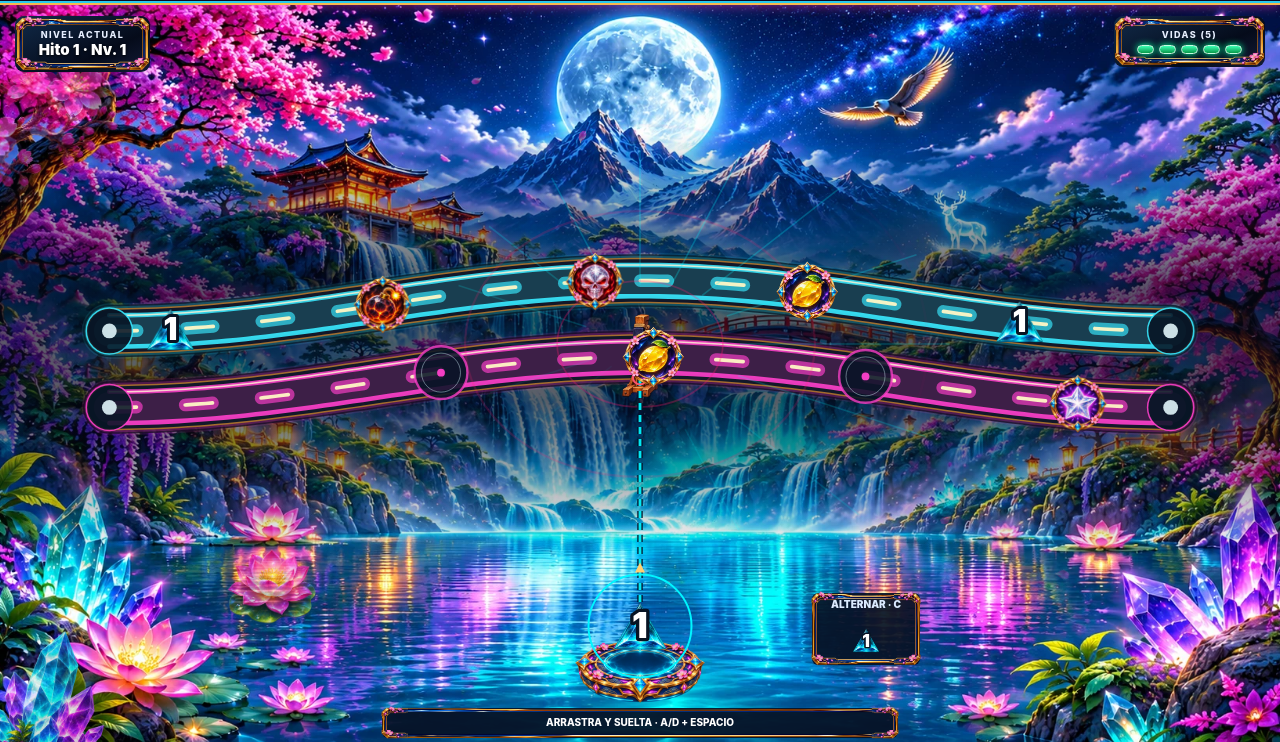
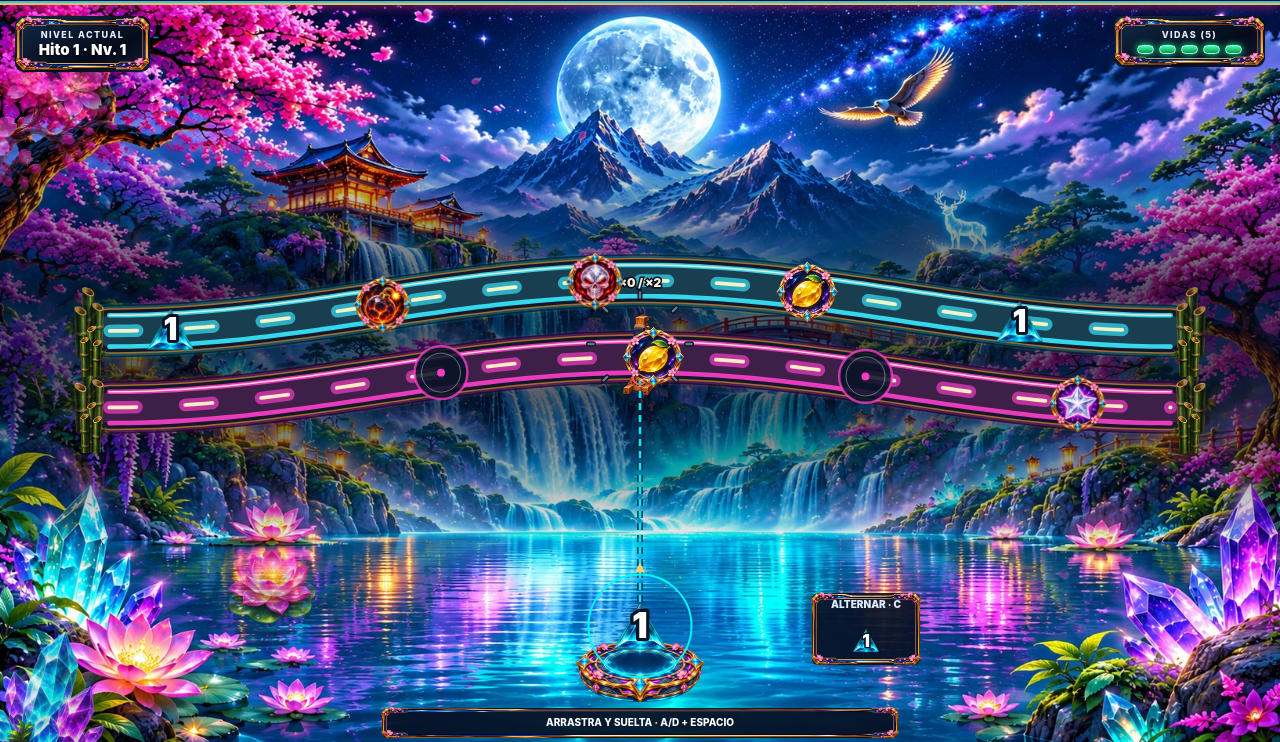
Before and after one commit to Atanatus/SHOTERBERKAN, a plain HTML site: page index.html in a window 1280 px wide. Shown: the part 58-800 px from the top of the page. Drawn offline with Linux system fonts and the light colour scheme; animation ran at ten frames a second.

Commit message:
Show combo makiwara upgrades and layered bamboo portals

```diff
--- a/index.html
+++ b/index.html
@@ -266,7 +266,7 @@ window.addEventListener('DOMContentLoaded', () => {
 <script defer src="js/data.js"></script>
 <script defer src="js/fault.js"></script>
 <script defer src="js/game.js"></script>
-<script defer src="js/render.js"></script>
+<script defer src="js/render.js?v=makiwara-bambu"></script>
 <script defer src="js/app.js"></script>
 <script defer src="js/continuity.js"></script>
 <script defer src="js/replay.js"></script>
--- a/js/render.js
+++ b/js/render.js
@@ -114,13 +114,33 @@ function drawRoadwayLane(laneIndex,env){
       }
     }
   }
-  ctx.globalAlpha=.88;
-  for(const u of [0,1]){
-    const p=evalLaneAt(u,laneIndex);ctx.beginPath();ctx.arc(p.x,p.y,t*.53,0,Math.PI*2);ctx.fillStyle='#071525';ctx.fill();ctx.lineWidth=1.5;ctx.strokeStyle=color;ctx.stroke();
-    ctx.beginPath();ctx.arc(p.x,p.y,t*.17,0,Math.PI*2);ctx.fillStyle='#e6fbff';ctx.fill();
+  ctx.restore();
+}
+
+const bambooGateSprite = AssetHealth.image('assets/nature/bambu-portal.webp');
+function drawBambooGates(laneCount, foreground) {
+  if (!bambooGateSprite.complete || !bambooGateSprite.naturalWidth) return;
+  const ratio = bambooGateSprite.naturalWidth / bambooGateSprite.naturalHeight;
+
+  ctx.save();
+  ctx.globalAlpha = foreground ? .96 : .82;
+  for (let lane = 0; lane < laneCount; lane++) {
+    for (const end of [0, 1]) {
+      const point = evalLaneAt(end, lane);
+      const outward = end === 0 ? -1 : 1;
+      const height = slotRadius * (foreground ? 1.72 : 2.35);
+      const width = height * ratio;
+      const offset = slotRadius * (foreground ? .47 : .87);
+      ctx.save();
+      ctx.translate(point.x + outward * offset, point.y + slotRadius * (foreground ? .68 : -.29));
+      ctx.scale(outward * (foreground ? -1 : 1), 1);
+      ctx.drawImage(bambooGateSprite, -width / 2, -height / 2, width, height);
+      ctx.restore();
+    }
   }
   ctx.restore();
 }
+
 function drawEmptySocket(pos,lane){
   const r=slotRadius,color=state.centerLevel!==null?THEME.gold:CONDUIT_COLORS[lane%3];
   ctx.save();ctx.translate(pos.x,pos.y);
@@ -156,25 +176,70 @@ function drawMetalRing(radius,color){
  ctx.beginPath();ctx.arc(0,0,radius*.79,0,Math.PI*2);ctx.lineWidth=1;ctx.strokeStyle=color;ctx.stroke();
  ctx.strokeStyle='#fff2bd';ctx.lineWidth=1.5;for(let j=0;j<4;j++){const a=j*Math.PI/2+.3;ctx.beginPath();ctx.arc(0,0,radius*.94,a,a+.35);ctx.stroke();}
 }
-const makiwaraSprites = ['base', 'resonante', 'elemental'].map(stage =>
-  AssetHealth.image(`assets/objects/makiwara-${stage}.webp`)
-);
+const MAKIWARA_STAGES = [
+  {name: 'base', combo: 0, color: '#ffd091'},
+  {name: 'jade', combo: 2, color: '#a1f998'},
+  {name: 'resonante', combo: 4, color: '#dd9dff'},
+  {name: 'ascua', combo: 6, color: '#ff925c'},
+  {name: 'elemental', combo: 8, color: '#63edff'}
+].map(stage => ({
+  ...stage,
+  sprite: AssetHealth.image(`assets/objects/makiwara-${stage.name}.webp`)
+}));
+
+function drawMakiwaraClock(combo, stage, nextStage) {
+  const radius = coreTargetRadius * 1.24;
+  const marks = MAKIWARA_STAGES.at(-1).combo;
+  ctx.save();
+  ctx.lineCap = 'round';
+  for (let i = 0; i < marks; i++) {
+    const angle = -Math.PI / 2 + i * Math.PI * 2 / marks;
+    const x = Math.cos(angle);
+    const y = Math.sin(angle);
+    ctx.beginPath();
+    ctx.moveTo(x * radius, y * radius);
+    ctx.lineTo(x * (radius + 5), y * (radius + 5));
+    ctx.lineWidth = 5;
+    ctx.strokeStyle = '#071125';
+    ctx.stroke();
+    ctx.lineWidth = 2.5;
+    ctx.strokeStyle = i < combo ? stage.color : '#687687';
+    ctx.stroke();
+  }
+  if (nextStage) {
+    ctx.font = `900 ${Math.max(9, Math.round(coreTargetRadius * .32))}px ${THEME.font}`;
+    ctx.textAlign = 'center';
+    ctx.textBaseline = 'bottom';
+    ctx.strokeStyle = '#071125';
+    ctx.lineWidth = 3;
+    const label = `×${combo} / ×${nextStage.combo}`;
+    ctx.strokeText(label, 0, -radius - 8);
+    ctx.fillStyle = '#ffefd3';
+    ctx.fillText(label, 0, -radius - 8);
+  }
+  ctx.restore();
+}
+
 function drawMakiwara() {
-  const elemental = state.centerLevel !== null;
-  const stage = elemental ? 2 : Number(state.milestoneIndex >= 1);
-  const sprite = makiwaraSprites[stage];
+  const combo = state.bestCombo;
+  const stageIndex = MAKIWARA_STAGES.findLastIndex(stage => combo >= stage.combo);
+  const stage = MAKIWARA_STAGES[stageIndex];
+  const coreActive = state.centerLevel !== null;
+  const elemental = stageIndex === MAKIWARA_STAGES.length - 1;
+  const {sprite} = stage;
+  drawMakiwaraClock(combo, stage, MAKIWARA_STAGES[stageIndex + 1]);
   if (!sprite.complete || !sprite.naturalWidth) return;
 
   const pulse = REDUCED_MOTION ? 1 : 1 + Math.sin(state.tick * .09) * .07;
   const height = coreTargetRadius * 2.15 * Math.min(1.25, state.coreScaleAnim) * pulse;
   const width = height * sprite.naturalWidth / sprite.naturalHeight;
-  if (elemental) {
-    ctx.shadowColor = '#55edff';
+  if (elemental || coreActive) {
+    ctx.shadowColor = elemental ? stage.color : THEME.gold;
     ctx.shadowBlur = 12 * pulse;
   }
   ctx.drawImage(sprite, -width / 2, -height * .36, width, height);
   ctx.shadowBlur = 0;
-  if (elemental) {
+  if (coreActive) {
     ctx.font = `900 ${Math.max(11, Math.round(coreTargetRadius * .50))}px ${THEME.font}`;
     ctx.textAlign = 'center';
     ctx.textBaseline = 'middle';
@@ -187,51 +252,8 @@ function drawMakiwara() {
 }
 
 function drawBerkanCenter() {
-  const breath = 1 + Math.sin(state.tick * 0.055) * 0.045 + state.corePulseBoost * 0.16;
-  const maxTunnelR = Math.min(width, height) * 0.42;
-  const minTunnelR = coreTargetRadius * 0.94;
-
   ctx.save();
   ctx.translate(cx, cy);
-
-  const numSpokes = 16;
-  const spokeCycle = (state.tick * 0.015 * Math.max(0.4, state.tempoMult)) % 1;
-  for (let i = 0; i < numSpokes; i++) {
-    const ang = (i * Math.PI * 2) / numSpokes;
-    const localProgress = (spokeCycle + i / numSpokes) % 1;
-    const rStart = minTunnelR + localProgress * (maxTunnelR - minTunnelR) * 0.35;
-    const rEnd = minTunnelR + Math.min(1, localProgress + 0.35) * (maxTunnelR - minTunnelR);
-    const alpha = Math.sin(localProgress * Math.PI) * 0.24;
-
-    ctx.beginPath();
-    ctx.moveTo(Math.cos(ang) * rStart, Math.sin(ang) * rStart * 0.78);
-    ctx.lineTo(Math.cos(ang) * rEnd, Math.sin(ang) * rEnd * 0.78);
-    ctx.strokeStyle = state.centerLevel !== null
-      ? `rgba(255, 208, 0, ${alpha * 1.4})`
-      : `rgba(0, 245, 255, ${alpha})`;
-    ctx.lineWidth = 1.6;
-    ctx.stroke();
-  }
-
-  const numRings = 3;
-  for (let rIdx = 0; rIdx < numRings; rIdx++) {
-    const p = ((state.tick * 0.012 * Math.max(0.4, state.tempoMult)) + rIdx / numRings) % 1;
-    const eased = Math.pow(p, 1.35);
-    const rx = minTunnelR + eased * (maxTunnelR - minTunnelR);
-    const ry = rx * 0.76;
-    const ringAlpha = (1 - eased) * 0.34;
-
-    ctx.beginPath();
-    ctx.ellipse(0, 0, rx, ry, 0, 0, Math.PI * 2);
-    ctx.strokeStyle = state.centerLevel !== null
-      ? `rgba(255, 208, 0, ${ringAlpha * 1.45})`
-      : `rgba(255, 30, 110, ${ringAlpha})`;
-    ctx.lineWidth = 1.5 + eased * 1.4;
-    ctx.stroke();
-  }
-
-  ctx.scale(breath, breath);
-
   drawMakiwara();
   ctx.restore();
 }
@@ -581,6 +603,7 @@ function draw() {
   for (let l = 0; l < laneCount; l++) {
     drawRoadwayLane(l, env);
   }
+  drawBambooGates(laneCount, false);
   if (perf.visible) markRenderStage('conduits');
 
   drawAstralFX();
@@ -607,6 +630,8 @@ function draw() {
       drawAnimatedBoardPiece(i,pos,slot);
     }
   }
+
+  drawBambooGates(laneCount, true);
 
   if (state.projectile) {
     const p=state.projectile;
```
Also changed, not shown: assets/manifest.json, assets/nature/bambu-portal.webp (added), assets/objects/makiwara-ascua.webp (added), assets/objects/makiwara-jade.webp (added).
